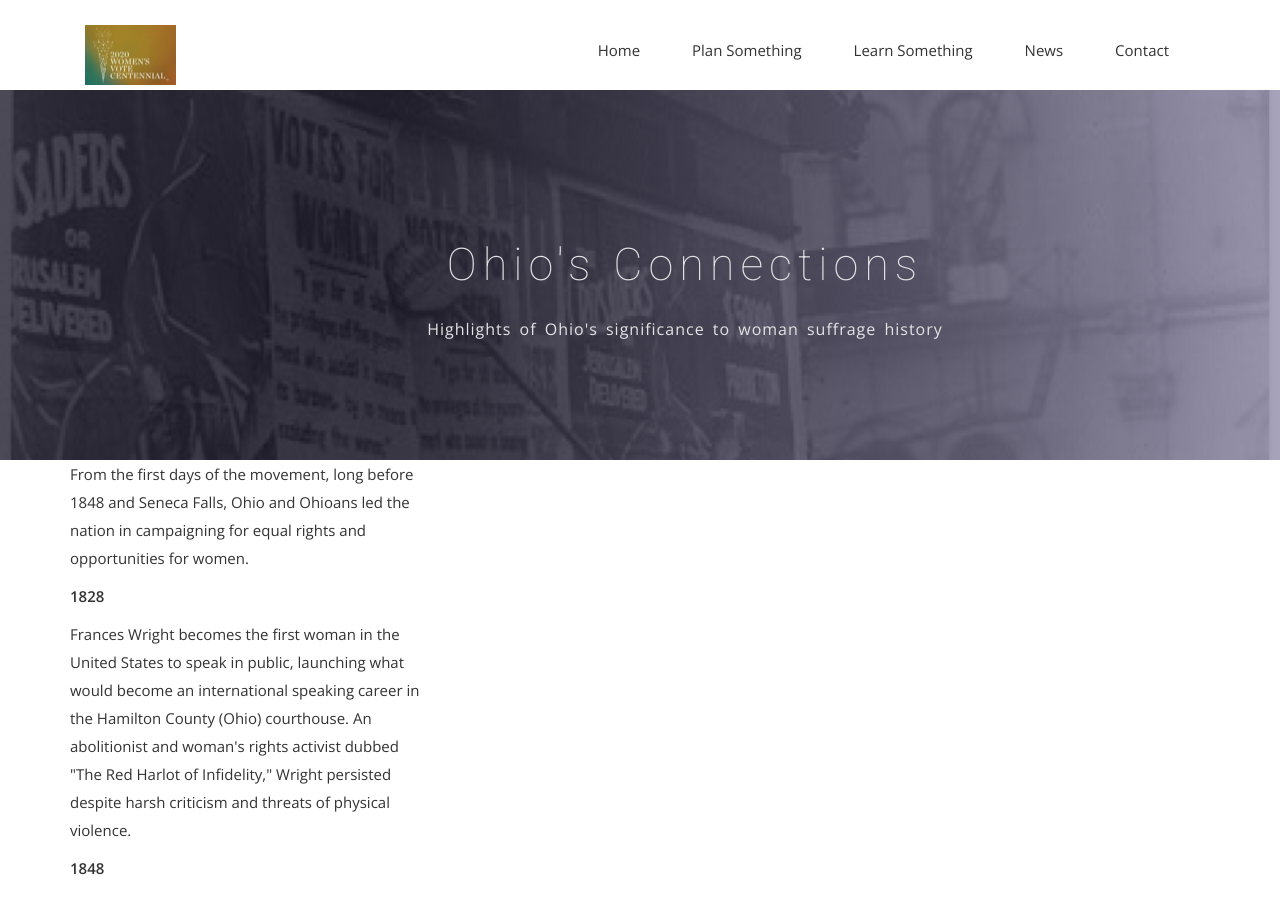
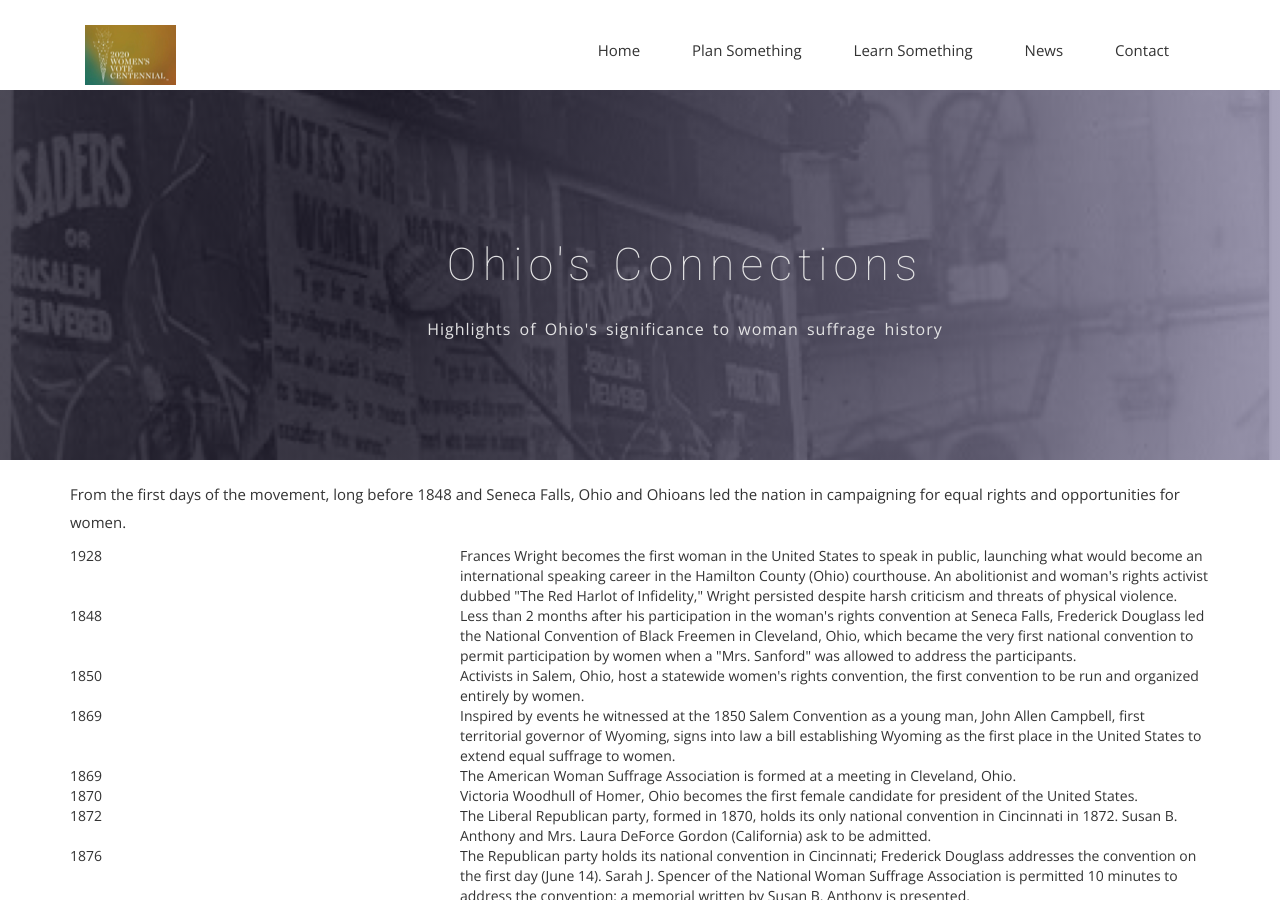
Before and after one commit to OhioSuffrageCentennial/ohiosuffragecentennial, a Jekyll site: the page built from connections.html, in a window 1280 px wide and 900 px high. Built offline with Jekyll 4.4.1, drawn with Linux system fonts in a browser that asks for light colours; nearby versions of some CDN libraries; some web fonts are replaced.

Commit message:
more connections refinement

```diff
--- a/_data/funfacts.yml
+++ b/_data/funfacts.yml
@@ -2,11 +2,11 @@
   icon: ion-ios-timer-outline
   text: Years of activism to ratify 19A
 - counter: 12
-  icon: ion-ios-calendar-outline
+  icon: ion-ios-star-outline
   text: Number of days for Ohio to ratify 19A
 - counter: 6
   icon: ion-ios-compose-outline
   text: Ohio's place in the ratification order
 - counter: 1984
-  icon: ion-ios-star-outline
+  icon: ion-ios-calendar-outline
   text: Year the last state ratified (Missisippi)
--- a/connections.html
+++ b/connections.html
@@ -21,46 +21,53 @@
 
   <div class="container">
     <div class="row">
-      <div class="col-md-4">
+      <div class="col-md-12">
         <div class="block">
+          </br>
           <p>From the first days of the movement, long before 1848 and Seneca Falls, Ohio and Ohioans led the nation in campaigning for equal rights and opportunities for women.</p>
+        </div>
+      </div>
+    </div>
+  </div>
 
-          <p><b>1828</b></p>
-          <p>Frances Wright becomes the first woman in the United States to speak in public, launching what would become an international speaking career in the Hamilton County (Ohio) courthouse. An abolitionist and woman's rights activist dubbed "The Red Harlot of Infidelity," Wright persisted despite harsh criticism and threats of physical violence.</p>
+  <div class="container">
+    <div class="row">
+      <div class="block">
+        <div class="col-sm-4">1928</div>
+        <div class="col-sm-8">Frances Wright becomes the first woman in the United States to speak in public, launching what would become an international speaking career in the Hamilton County (Ohio) courthouse. An abolitionist and woman's rights activist dubbed "The Red Harlot of Infidelity," Wright persisted despite harsh criticism and threats of physical violence.</div>
 
-          <p><b>1848</b></p>
-          <p>Less than 2 months after his participation in the woman's rights convention at Seneca Falls, Frederick Douglass led the National Convention of Black Freemen in Cleveland, Ohio, which became the very first national convention to permit participation by women when a "Mrs. Sanford" was allowed to address the participants.</p>
+        <div class="col-sm-4">1848</div>
+        <div class="col-sm-8">Less than 2 months after his participation in the woman's rights convention at Seneca Falls, Frederick Douglass led the National Convention of Black Freemen in Cleveland, Ohio, which became the very first national convention to permit participation by women when a "Mrs. Sanford" was allowed to address the participants.</div>
 
-          <p><b>1850</b>
-          <p>Activists in Salem, Ohio, host a statewide women's rights convention, the first convention to be run and organized entirely by women.</p>
+        <div class="col-sm-4">1850</div>
+        <div class="col-sm-8">Activists in Salem, Ohio, host a statewide women's rights convention, the first convention to be run and organized entirely by women.</div>
 
-          <p><b>1869</b></p>
-          <p>Inspired by events he witnessed at the 1850 Salem Convention as a young man, John Allen Campbell, first territorial governor of Wyoming, signs into law a bill establishing Wyoming as the first place in the United States to extend equal suffrage to women.</p>
+        <div class="col-sm-4">1869</div>
+        <div class="col-sm-8">Inspired by events he witnessed at the 1850 Salem Convention as a young man, John Allen Campbell, first territorial governor of Wyoming, signs into law a bill establishing Wyoming as the first place in the United States to extend equal suffrage to women.</div>
 
-          <p><b>1869</b></p>
-          <p>The American Woman Suffrage Association is formed at a meeting in Cleveland, Ohio.</p>
+        <div class="col-sm-4">1869</div>
+        <div class="col-sm-8">The American Woman Suffrage Association is formed at a meeting in Cleveland, Ohio.</div>
 
-          <p><b>1870</b></p>
-          <p>Victoria Woodhull of Homer, Ohio becomes the first female candidate for president of the United States.</p>
+        <div class="col-sm-4">1870</div>
+        <div class="col-sm-8">Victoria Woodhull of Homer, Ohio becomes the first female candidate for president of the United States.</div>
 
-          <p><b>1872</b></p>
-          <p>The Liberal Republican party, formed in 1870, holds its only national convention in Cincinnati in 1872. Susan B. Anthony and Mrs. Laura DeForce Gordon (California) ask to be admitted.</p>
+        <div class="col-sm-4">1872</div>
+        <div class="col-sm-8">The Liberal Republican party, formed in 1870, holds its only national convention in Cincinnati in 1872. Susan B. Anthony and Mrs. Laura DeForce Gordon (California) ask to be admitted.</div>
 
-          <p><b>1876</b></p>
-          <p>The Republican party holds its national convention in Cincinnati; Frederick Douglass addresses the convention on the first day (June 14). Sarah J. Spencer of the National Woman Suffrage Association is permitted 10 minutes to address the convention; a memorial written by Susan B. Anthony is presented.</p>
+        <div class="col-sm-4">1876</div>
+        <div class="col-sm-8">The Republican party holds its national convention in Cincinnati; Frederick Douglass addresses the convention on the first day (June 14). Sarah J. Spencer of the National Woman Suffrage Association is permitted 10 minutes to address the convention; a memorial written by Susan B. Anthony is presented.</div>
 
-          <p><b>1880</b></p>
-          <p>The Democratic party holds its national convention in Cincinnati; Susan B. Anthony is permitted to ascend to the platform, but a clerk reads the Memorial from the NWSA presented to the convention. NWSA representatives include Matilda Joslyn Gage, Sarah Andrew Spencer, Ellen H. Sheldon, and Jane H. Spofford in addition to Anthony.</p>
+        <div class="col-sm-4">1880</div>
+        <div class="col-sm-8">The Democratic party holds its national convention in Cincinnati; Susan B. Anthony is permitted to ascend to the platform, but a clerk reads the Memorial from the NWSA presented to the convention. NWSA representatives include Matilda Joslyn Gage, Sarah Andrew Spencer, Ellen H. Sheldon, and Jane H. Spofford in addition to Anthony.</div>
 
-          <p><b>1903 to 1910</b></p>
-          <p>The National American Woman Suffrage Association is headquartered in Warren, Ohio.</p>
+        <div class="col-sm-4">1903 to 1910</div>
+        <div class="col-sm-8">The National American Woman Suffrage Association is headquartered in Warren, Ohio.</div>
 
-          <p><b>1904</b></p>
-          <p>Suffragist Pauline Perlmutter Steinem (grandmother to activist Gloria Steinem) is elected to the Toledo school board, possibly becoming the very first Jewish woman elected to public office in the United States.</p>
+        <div class="col-sm-4">1904</div>
+        <div class="col-sm-8">Suffragist Pauline Perlmutter Steinem (grandmother to activist Gloria Steinem) is elected to the Toledo school board, possibly becoming the very first Jewish woman elected to public office in the United States.</div>
 
-          <p><b>1920</b></p>
-          <p>Suffragists declare Ohio as crucial to final effort for ratification in Tennessee as they seek the aid and influence of presidential candidates Warren G. Harding (Marion, Ohio) and George M. Cox (Dayton, Ohio).</p>
-
+        <div class="col-sm-4">1920</div>
+        <div class="col-sm-8">Suffragists declare Ohio as crucial to final effort for ratification in Tennessee as they seek the aid and influence of presidential candidates Warren G. Harding (Marion, Ohio) and George M. Cox (Dayton, Ohio).</div>
         </div>
       </div>
     </div>
```
